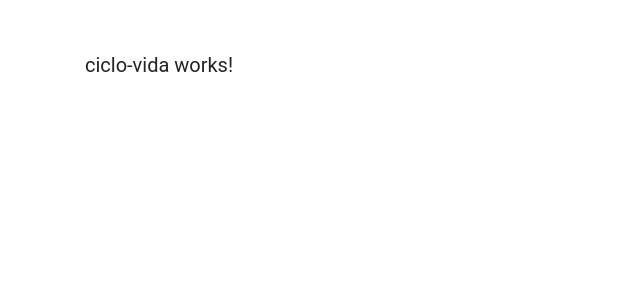
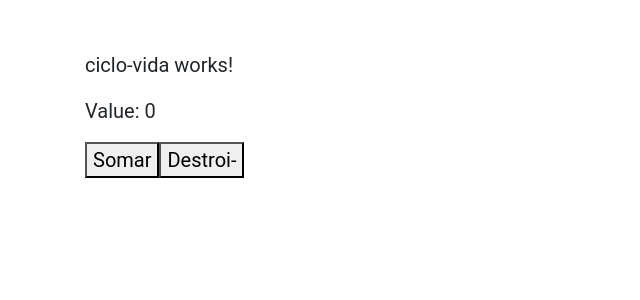
Before and after one commit to leonardofaria00/curso-angular, an Angular app: page / in a window 1280 px wide. Shown: the top 300 px of the page, without its empty margins (0-640 px from the left). Built offline with nearby package versions, Linux system fonts and the light colour scheme.

Commit message:
[UPDATE] Entendendo ciclo de vida do Angular

```diff
--- a/src/app/app.component.ts
+++ b/src/app/app.component.ts
@@ -6,6 +6,7 @@ import { Component, OnInit } from '@angular/core';
   styleUrls: ['./app.component.css']
 })
 export class AppComponent implements OnInit {
+
   title: string = 'Curso Angular com Loiane Treining';
 
   constructor() {
--- a/src/app/ciclo-vida/ciclo-vida.component.html
+++ b/src/app/ciclo-vida/ciclo-vida.component.html
@@ -1 +1,9 @@
 <p>ciclo-vida works!</p>
+
+
+<div>
+    <p *ngIf="!deletarCiclo">Value: {{ valor }}</p>
+    <button (click)="getSoma()">Somar</button>
+    <button (click)="getDeletarCiclo()">Destroi-</button>
+
+</div>
--- a/src/app/ciclo-vida/ciclo-vida.component.ts
+++ b/src/app/ciclo-vida/ciclo-vida.component.ts
@@ -1,4 +1,4 @@
-import { Component, OnInit } from '@angular/core';
+import { Component, OnInit, SimpleChanges } from '@angular/core';
 
 @Component({
   selector: 'app-ciclo-vida',
@@ -7,20 +7,57 @@ import { Component, OnInit } from '@angular/core';
 })
 export class CicloVidaComponent implements OnInit {
 
+
+  valor: number = 0;
+  deletarCiclo: boolean = false;
+
   constructor() {
     this.log('constructor');
-   }
+  }
 
   ngOnInit(): void {
     this.log('ngOnInit');
-
   }
 
-  ng
+  ngOnChanges(changes: SimpleChanges): void {
+    this.log('ngOnChanges');
+  }
+
+  ngDoCheck(): void {
+    this.log('ngDoCheck');
+  }
+
+  ngAfterContentInit(): void {
+    this.log('ngAfterContentInit');
+  }
+
+  ngAfterContentChecked(): void {
+    this.log('ngAfterContentChecked');
+  }
+
+  ngAfterViewInit(): void {
+    this.log('ngAfterViewInit');
+  }
+
+  ngAfterViewChecked(): void {
+    this.log('ngAfterViewChecked');
+  }
+
+  ngOnDestroy(): void {
+    this.log('ngOnDestroy');
+  }
 
   private log(hook: string) {
     console.log(hook);
+  }
 
+  getSoma() {
+    this.valor++;
+  }
+
+  getDeletarCiclo() {
+    this.log('destroi');
+    this.deletarCiclo = true;
   }
 
 }
```
